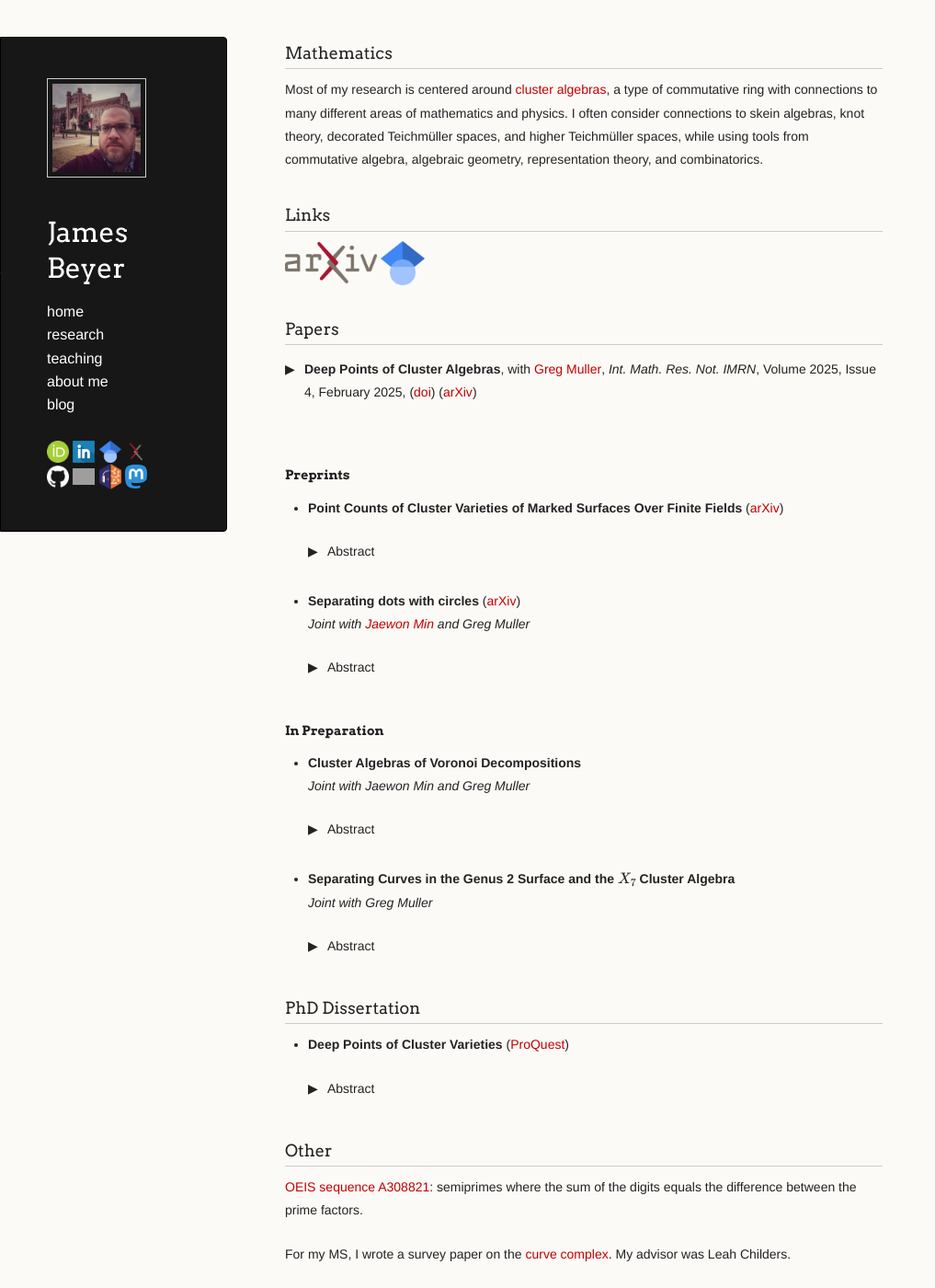
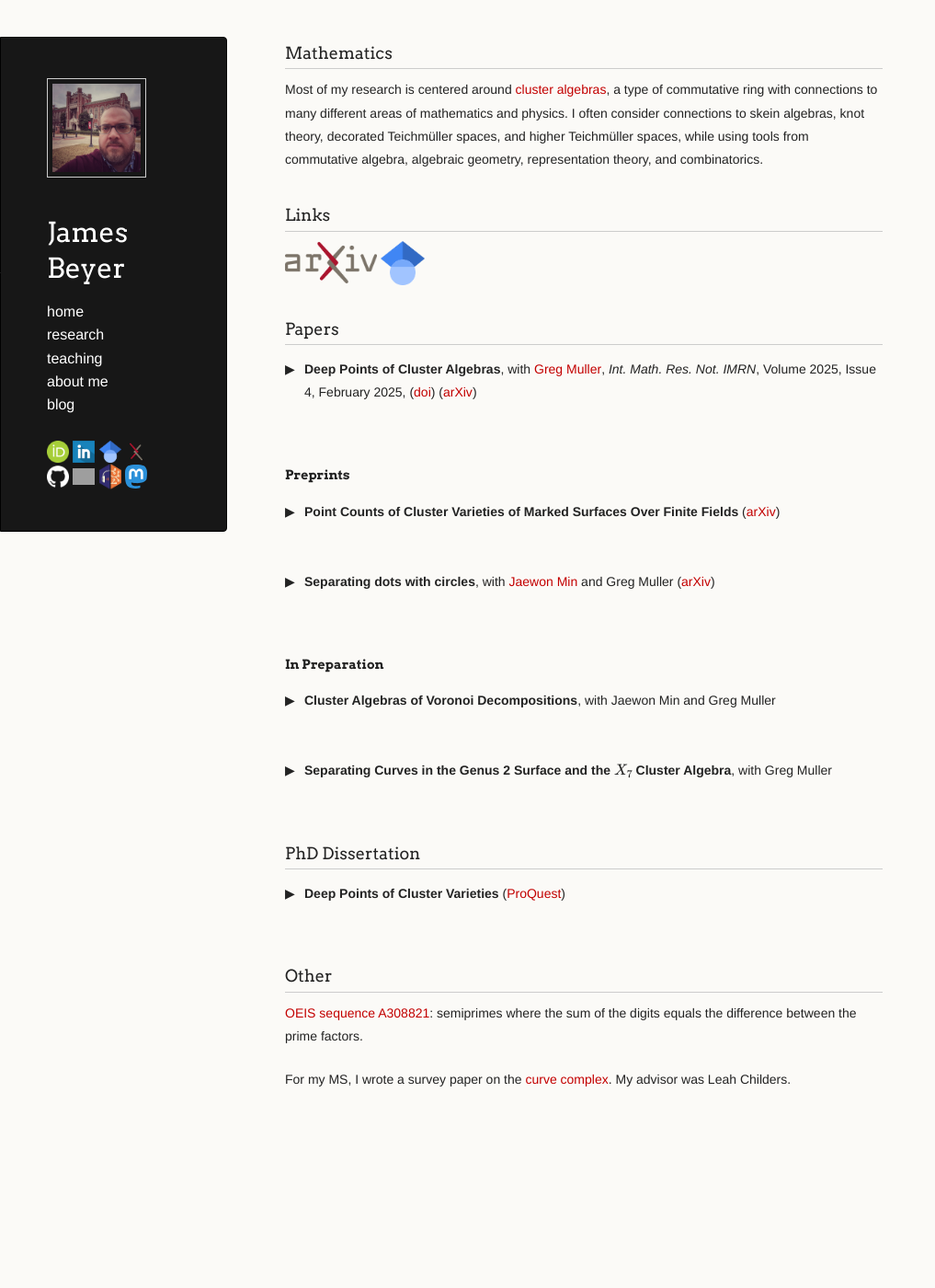
Before and after one commit to jebeyer/jebeyer.github.io, a Jekyll site: the page built from research.md, in a window 1280 px wide and 1400 px high. Shown: the whole window at 92% size, without its empty margins (0-1017 px from the left). Built offline with Jekyll 4.4.1, drawn with Linux system fonts in a browser that asks for light colours; a script that is not in the unit is left out; our own code applies the rules of GitHub Pages for plain Markdown files; grey boxes are pictures that could not be loaded.

Commit message:
Update research.md

```diff
--- a/research.md
+++ b/research.md
@@ -24,62 +24,54 @@
 
 #### Preprints
 
-* **Point Counts of Cluster Varieties of Marked Surfaces Over Finite Fields** ([arXiv](https://arxiv.org/abs/2608.22208)) <br/>
-    <!-- details -->
-    <!-- summary -->
-    Abstract
-    <!-- endsummary -->
+<!-- details -->
+<!-- summary -->
+**Point Counts of Cluster Varieties of Marked Surfaces Over Finite Fields** ([arXiv](https://arxiv.org/abs/2608.22208))
+<!-- endsummary -->
 
-    We establish formulae for point counts of cluster varieties of cluster algebras of marked surfaces, possibly with punctures. We then establish formulae for the number of non-deep points in these cluster varieties over \\(\mathbb{F}_2\\), which gives us the number of algebraic tori necessary to cover the cluster manifold over \\(\mathbb{F}_2\\). We also show that these formulae satisfy certain recurrence relations.
-    <!-- enddetails -->
+We establish formulae for point counts of cluster varieties of cluster algebras of marked surfaces, possibly with punctures. We then establish formulae for the number of non-deep points in these cluster varieties over \\(\mathbb{F}_2\\), which gives us the number of algebraic tori necessary to cover the cluster manifold over \\(\mathbb{F}_2\\). We also show that these formulae satisfy certain recurrence relations.
+<!-- enddetails -->
 
-* **Separating dots with circles** ([arXiv](https://arxiv.org/abs/2505.22851)) <br/>
-   *Joint with [Jaewon Min](https://sites.google.com/view/jaewonmin/home) and Greg Muller* <br/>
-    <!-- details -->
-    <!-- summary -->
-    Abstract
-    <!-- endsummary -->
+<!-- details -->
+<!-- summary -->
+**Separating dots with circles**, with [Jaewon Min](https://sites.google.com/view/jaewonmin/home) and Greg Muller ([arXiv](https://arxiv.org/abs/2505.22851))
+<!-- endsummary -->
 
-    Given a finite set of points in general position in the plane or sphere, we count the number of ways to separate those points using two types of circles: circles through three of the points, and circles through none of the points (up to an equivalence). In each case, we show the number of circles which separate the points into subsets of size \\(k\\) and \\(l\\) is independent of the configuration of points, and we provide an explicit formula in each case. We also consider how the circles change as the configuration of dots varies continuously. We show that an associated higher order Voronoi decomposition of the sphere changes by a sequence of local moves. As a consequence, an associated cluster algebra is independent of the configuration of dots, and only depends on the number of dots and the order of the Voronoi decomposition. <br/><br/>
-      There are also two demo applications related to this project: <br/>
-    * [Circles and Dots](./circles-and-dots/index.html)
-    * [Spherical Bicolored Higher Voronoi Diagrams](./higher-voronoi/index.html)
-    <!-- enddetails -->
+Given a finite set of points in general position in the plane or sphere, we count the number of ways to separate those points using two types of circles: circles through three of the points, and circles through none of the points (up to an equivalence). In each case, we show the number of circles which separate the points into subsets of size \\(k\\) and \\(l\\) is independent of the configuration of points, and we provide an explicit formula in each case. We also consider how the circles change as the configuration of dots varies continuously. We show that an associated higher order Voronoi decomposition of the sphere changes by a sequence of local moves. As a consequence, an associated cluster algebra is independent of the configuration of dots, and only depends on the number of dots and the order of the Voronoi decomposition. <br/><br/>
+There are also two demo applications related to this project: <br/>
+* [Circles and Dots](./circles-and-dots/index.html)
+* [Spherical Bicolored Higher Voronoi Diagrams](./higher-voronoi/index.html)
+<!-- enddetails -->
 
 #### In Preparation
 
-* **Cluster Algebras of Voronoi Decompositions** <br/>
-   *Joint with Jaewon Min and Greg Muller* <br/>
-    <!-- details -->
-    <!-- summary -->
-    Abstract
-    <!-- endsummary -->
+<!-- details -->
+<!-- summary -->
+**Cluster Algebras of Voronoi Decompositions**, with Jaewon Min and Greg Muller
+<!-- endsummary -->
 
-    Following *Separating Dots with Circles*, we show that a spherical bicolored order-\\(k\\) Voronoi decomposition admits a natural cluster structure.
-    <!-- enddetails -->
+Following *Separating Dots with Circles*, we show that a spherical bicolored order-\\(k\\) Voronoi decomposition admits a natural cluster structure.
+<!-- enddetails -->
 
-* **Separating Curves in the Genus 2 Surface and the \\( X_7 \\) Cluster Algebra** <br/>
-   *Joint with Greg Muller* <br/>
-    <!-- details -->
-    <!-- summary -->
-    Abstract
-    <!-- endsummary -->
+<!-- details -->
+<!-- summary -->
+**Separating Curves in the Genus 2 Surface and the \\( X_7 \\) Cluster Algebra**, with Greg Muller
+<!-- endsummary -->
 
-    We establish a correspondence between separating curves in the genus 2 surface and a subset of cluster variables in the \\( X_7 \\) cluster algebra. We use this correspondence to show that the separating curve complex of the genus 2 surface is a six-dimensional pseudomanifold.
-    <!-- enddetails -->
+We establish a correspondence between separating curves in the genus 2 surface and a subset of cluster variables in the \\( X_7 \\) cluster algebra. We use this correspondence to show that the separating curve complex of the genus 2 surface is a six-dimensional pseudomanifold.
+<!-- enddetails -->
 
 ### PhD Dissertation
 
-* **Deep Points of Cluster Varieties** ([ProQuest](https://www.proquest.com/docview/3199939057?sourcetype=Dissertations%20&%20Theses)) <br/>
-    <!-- details -->
-    <!-- summary -->
-    Abstract
-    <!-- endsummary -->
+<!-- details -->
+<!-- summary -->
+**Deep Points of Cluster Varieties** ([ProQuest](https://www.proquest.com/docview/3199939057?sourcetype=Dissertations%20&%20Theses))
+<!-- endsummary -->
 
-    (Includes portions of the above paper *Deep Points of Cluster Algebras*.) <br/>
-    We describe the deep points of cluster algebras of unpunctured polygons, unpunctured marked surfaces, punctured polygons, and punctured surfaces with at least two boundary marked points. As a consequence, we classify the deep points of cluster algebras of types \\(A_n\\) and \\(D_n\\). We also classify the deep points of the Markov cluster algebra and its upper cluster algebra.<br/>
-    We then study the deep points of cluster algebras of types \\(B_n\\), \\(C_n\\), and \\(F_4\\) via foldings of quivers of types \\(A_{2n-1}\\), \\(D_{n+1}\\) and \\(E_6\\), respectively.
-    <!-- enddetails -->
+(Includes portions of the above paper *Deep Points of Cluster Algebras*.) <br/><br/>
+We describe the deep points of cluster algebras of unpunctured polygons, unpunctured marked surfaces, punctured polygons, and punctured surfaces with at least two boundary marked points. As a consequence, we classify the deep points of cluster algebras of types \\(A_n\\) and \\(D_n\\). We also classify the deep points of the Markov cluster algebra and its upper cluster algebra.<br/>
+We then study the deep points of cluster algebras of types \\(B_n\\), \\(C_n\\), and \\(F_4\\) via foldings of quivers of types \\(A_{2n-1}\\), \\(D_{n+1}\\) and \\(E_6\\), respectively.
+<!-- enddetails -->
 
 ### Other
 
```
